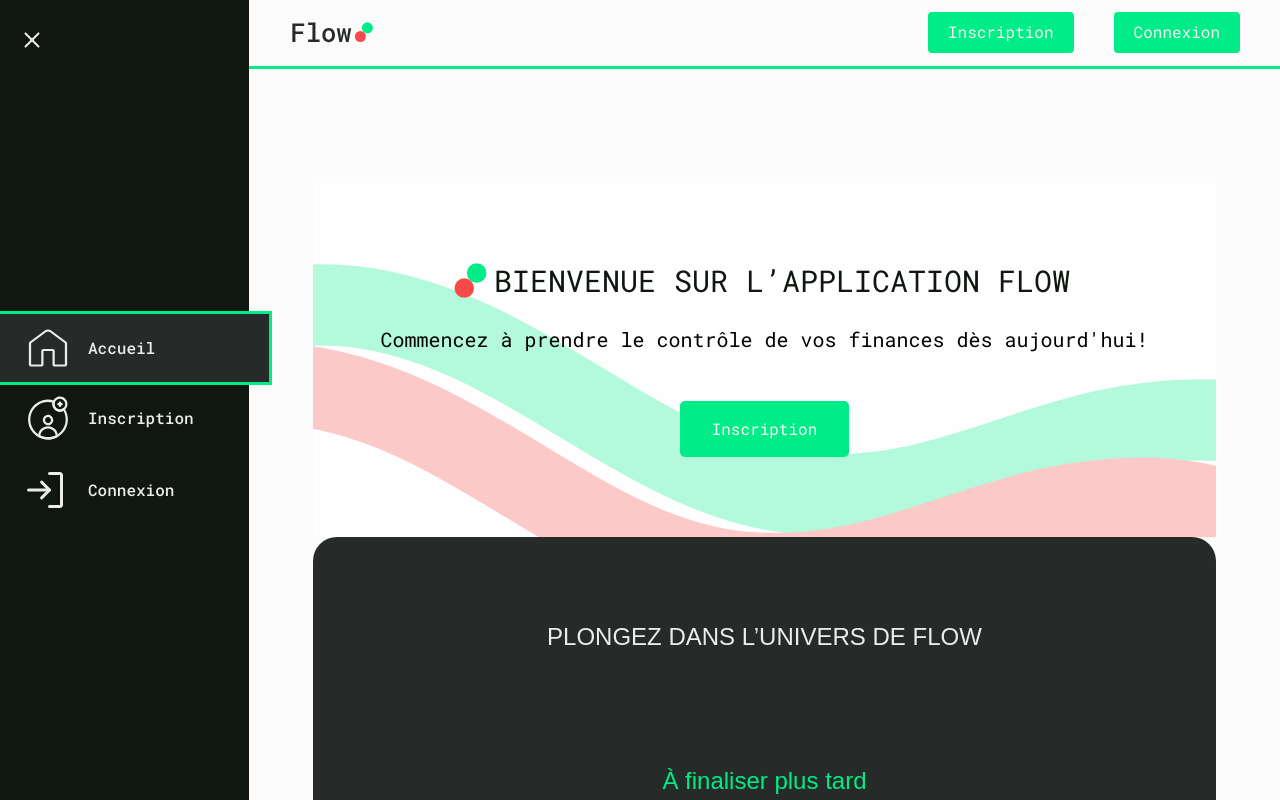
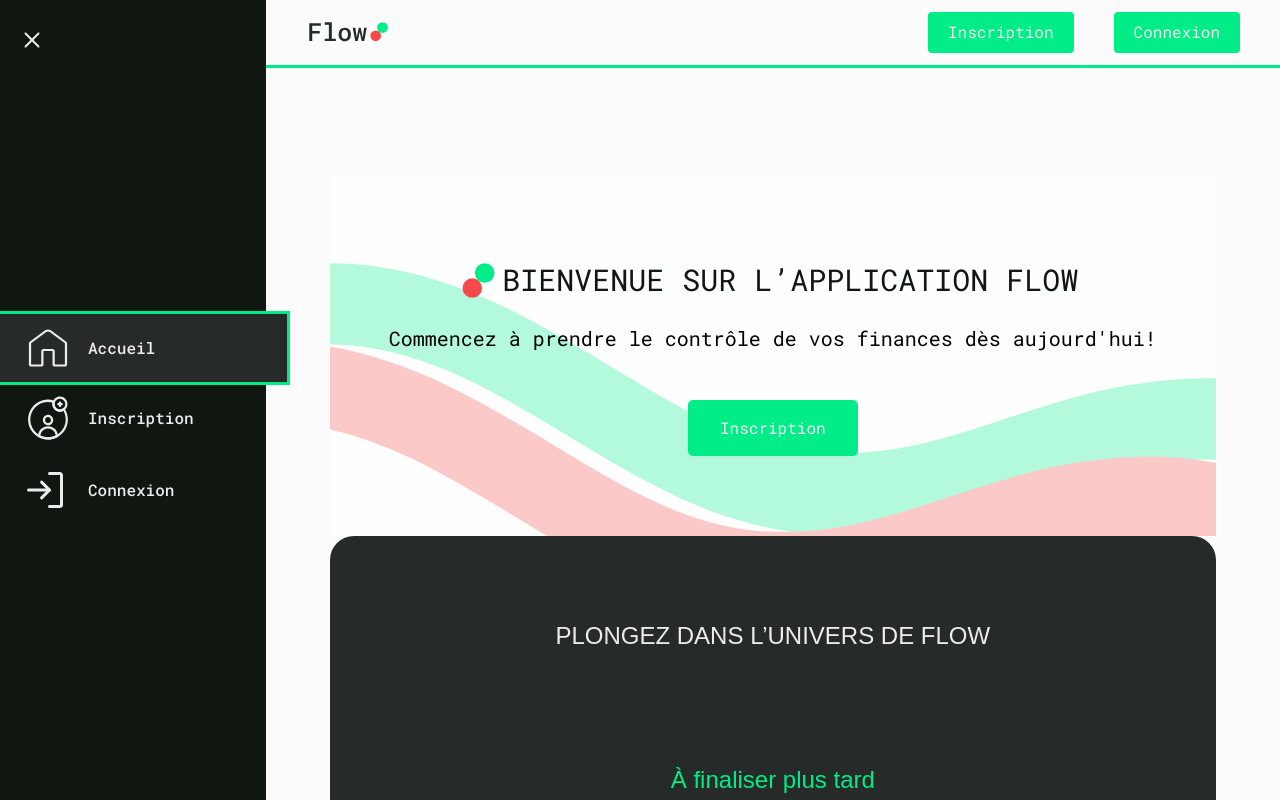
Before and after one commit to Big-pun/projet-synthese, a Vue app: page /accueil in a window 1280 px wide. Both pictures are taken after a click on the element 47 px from the left and 40 px from the top of the page. Shown: the top 800 px of the page. Built offline with nearby package versions, Linux system fonts and the light colour scheme.

Commit message:
Add event triggers to sidebar missing links

```diff
--- a/src/components/general/Sidebar.vue
+++ b/src/components/general/Sidebar.vue
@@ -55,7 +55,7 @@ const signOutUser = () => {
 </script>
 
 <template>
-  <div class="sidebar sticky w-max top-0 min-h-[100vh] h-full py-5 text-dark-gray bg-black flex flex-col justify-center">
+  <div class="sidebar sticky min-w-max top-0 min-h-[100vh] h-full py-5 text-dark-gray bg-black flex flex-col justify-center">
     <!-- sidebar is expandable only on md screen and above -->
      <!-- collapse / expand sidebar button -->
     <div @click="toggleSidebar" :class="collapsed ? 'justify-center': 'start w-max'" class="hidden md:flex nav__link relative bg-transparent px-6 py-3 font-medium text-md text-color-dark-gray items-center gap-4 cursor-pointer">
--- a/src/components/general/SidebarNavLink.vue
+++ b/src/components/general/SidebarNavLink.vue
@@ -28,7 +28,7 @@ const handleClick = () => {
     exact-active-class="active"
     class="nav__link relative bg-transparent px-4 md:px-6 py-3 flex font-medium text-md text-color-dark-gray items-center gap-4 w-full cursor-pointer">
         <img class="w-12" :src="iconSrc" :alt="text">
-        <span v-if="!collapsed" class="hidden md:inline-block pr-4 md:pr-18 min-w-max">{{ text }}</span>
+        <span v-if="!collapsed" class="hidden md:inline-block pr-4 md:pr-12 min-w-max">{{ text }}</span>
     </component>
 </template>
 
```
